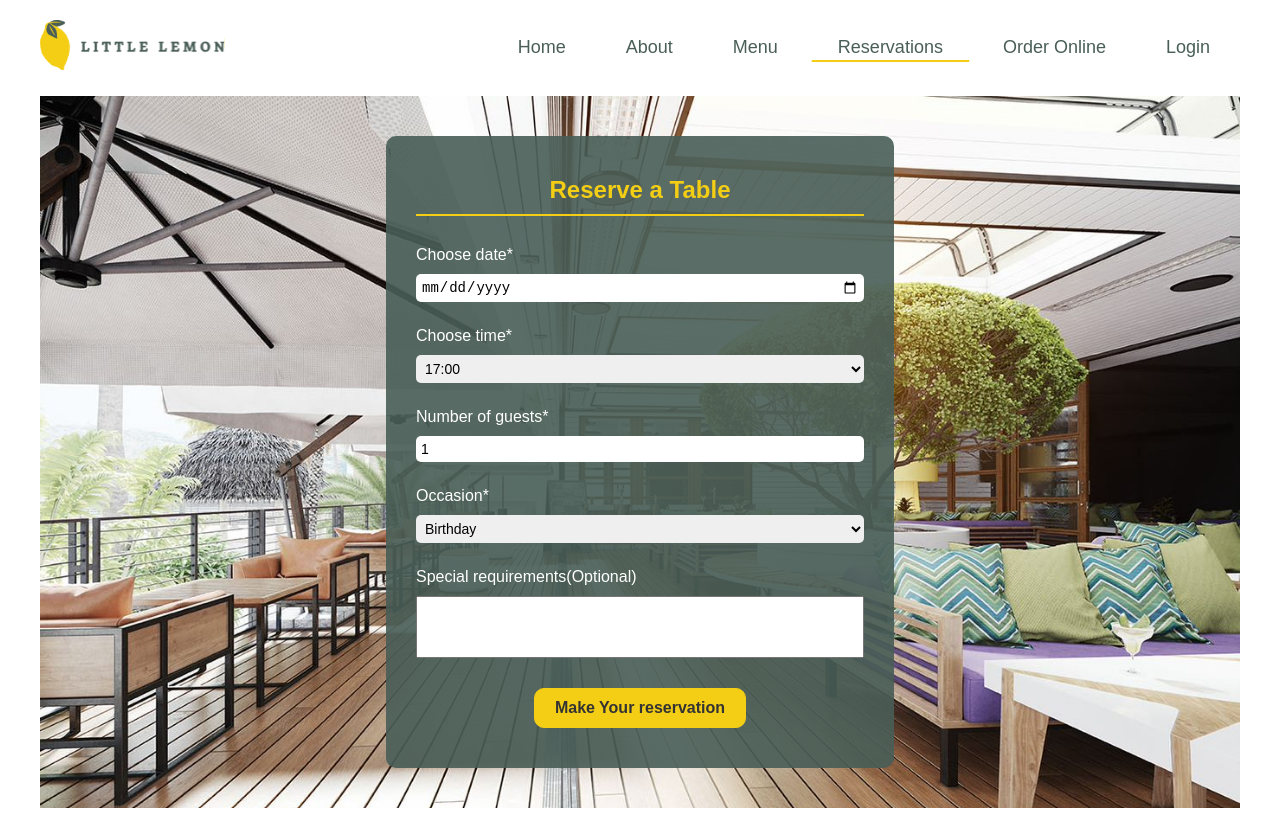
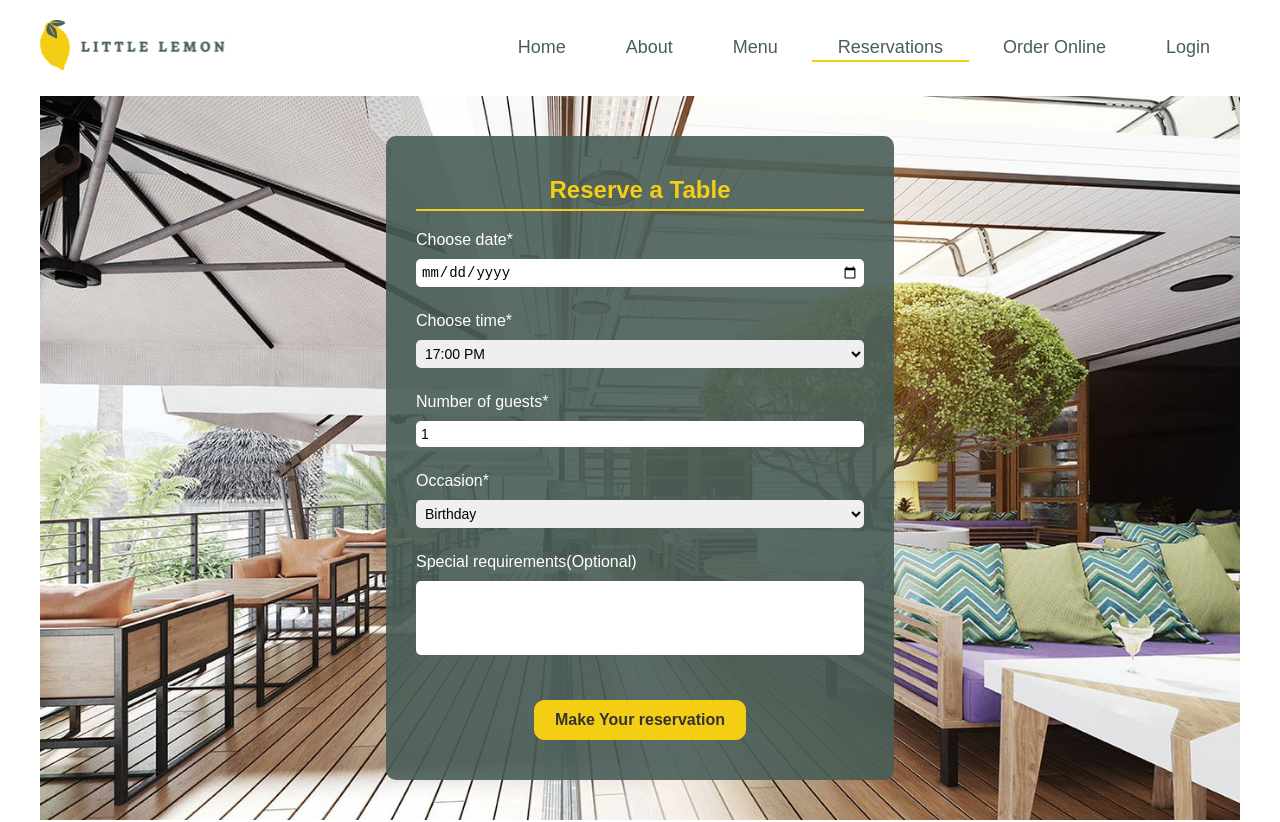
Before and after one commit to ShihaMohan235/little-lemon-app, a React (Create React App) app: page /booking in a window 1280 px wide. Shown: the top 822 px of the page. Built offline with nearby package versions, Linux system fonts and the light colour scheme.

Commit message:
added unit test cases for booking form

```diff
--- a/src/components/BookingForm.js
+++ b/src/components/BookingForm.js
@@ -2,7 +2,7 @@ import { useState } from "react";
 import '../styles/booking.css';
 import Button from "../custom-components/Button";
 
-function BookingForm({ availableTimes, dispatch }) {
+function BookingForm({ availableTimes, dispatch, onSubmit }) {
     const [formData, setFormData] = useState({
         date: '',
         time: availableTimes[0],
@@ -10,6 +10,7 @@ function BookingForm({ availableTimes, dispatch }) {
         occasion: 'Birthday',
         requirements: ''
     });
+
     const btnConfig = {
         btnClass: 'btn-primary reservation-btn',
         btnName: 'Make Your reservation',
@@ -27,20 +28,36 @@ function BookingForm({ availableTimes, dispatch }) {
         }
     };
 
-    const handleSubmit = (e) => {
+    const handleSubmit = async (e) => {
         e.preventDefault();
         console.log('Form submitted:', formData);
-        // You can perform further actions, such as sending the form data to a server
+        if (
+            formData.date &&
+            formData.time &&
+            formData.guestNumber &&
+            formData.occasion
+        ) {
+            onSubmit(formData);
+            setFormData({
+                date: '',
+                time: availableTimes[0],
+                guestNumber: '1',
+                occasion: 'Birthday',
+                requirements: ''
+            });
+        } else {
+            console.error('Form validation failed. Please fill in all required fields.');
+        }
+        onSubmit(formData);
     };
 
     return (
-        <form className="booking-form" onSubmit={handleSubmit} aria-labelledby="form-title">
-            <h3 id="form-title">Reserve a Table</h3>
-            <hr />
+        <form onSubmit={handleSubmit} aria-labelledby="form-title">
             <label htmlFor="res-date">Choose date*</label>
             <input
                 type="date"
                 id="res-date"
+                data-testid="res-date"
                 name="date"
                 aria-labelledby="res-date"
                 aria-required="true"
@@ -50,6 +67,7 @@ function BookingForm({ availableTimes, dispatch }) {
             />
             <label htmlFor="res-time">Choose time*</label>
             <select id="res-time"
+                data-testid="res-time"
                 name="time"
                 aria-labelledby="res-time"
                 aria-required="true"
@@ -67,6 +85,7 @@ function BookingForm({ availableTimes, dispatch }) {
             <input type="number"
                 placeholder="1" min="1" max="10"
                 id="guests"
+                data-testid="guests"
                 name="guestNumber"
                 aria-labelledby="guests"
                 aria-required="true"
@@ -75,6 +94,7 @@ function BookingForm({ availableTimes, dispatch }) {
                 onChange={handleChange} />
             <label htmlFor="occasion">Occasion*</label>
             <select id="occasion"
+                data-testid="occasion"
                 name="occasion"
                 value={formData.occasion}
                 aria-labelledby="occasion"
@@ -87,10 +107,12 @@ function BookingForm({ availableTimes, dispatch }) {
             </select>
             <label htmlFor="requirements">Special requirements(Optional)</label>
             <textarea id="requirements" max="150" rows="4"
+                data-testid="requirements"
+                name="requirements"
                 value={formData.requirements}
                 aria-labelledby="requirements"
                 aria-required="false"
-                style={{resize: 'none'}}
+                style={{ resize: 'none' }}
                 onChange={handleChange}
             >
             </textarea>
--- a/src/pages/BookingPage.js
+++ b/src/pages/BookingPage.js
@@ -1,27 +1,40 @@
-import { useReducer, useState } from "react";
+import { useReducer } from "react";
 import BookingForm from "../components/BookingForm";
 
-function BookingPage() {
-    const initializeTimes = [
-        '17:00', '18:00', '19:00', '20:00', '21:00', '22:00'
+export const initializeTimes = () => {
+    return [
+        '17:00 PM', '18:00 PM', '19:00 PM', '20:00 PM', '21:00 PM', '22:00 PM'
     ];
-    const newTimes = [
-        '18:00', '19:00', '22:00'
+};
+
+export const newTimes = [
+    '18:00 PM', '19:00 PM', '22:00 PM'
 ];
-    const updateTimes = (state, action) => {
-        console.log('state', state, action)
+export const updateTimes = (state, action) => {
     switch (action.type) {
         case "UPDATE_TIMES":
             return newTimes;
+        case "RESET":
+            return initializeTimes();
         default:
             return state;
     }
 };
-    const [availableTimes, dispatch] = useReducer(updateTimes, initializeTimes);
+
+function BookingPage() {
+    const [availableTimes, dispatch] = useReducer(updateTimes, initializeTimes());
+
+    const handleSubmit = (formData) => {
+        console.log('Form submitted with data:', formData);
+    };
 
     return (
         <section className="booking-section">
-            <BookingForm availableTimes={availableTimes} dispatch={dispatch} />
+            <div className="booking-form">
+                <h3 id="form-title">Reserve a Table</h3>
+                <hr />
+                <BookingForm availableTimes={availableTimes} dispatch={dispatch} onSubmit={handleSubmit} />
+            </div>
         </section>
     )
 }
--- a/src/styles/booking.css
+++ b/src/styles/booking.css
@@ -7,9 +7,7 @@
 }
 
 .booking-form {
-    display: grid;
     width: 40%;
-    gap: 10px;
     margin: auto;
     padding: 40px 30px;
     background-color: rgb(73 94 87 / 90%);
@@ -17,9 +15,15 @@
     color: #ffffff;
 }
 
+.booking-form form {
+    display: grid;
+    gap: 10px;
+}
+
 .booking-form h3 {
     text-align: center;
     color:  #f4ce14;
+    padding-bottom: 5px;
 }
 
 hr {
@@ -31,7 +35,7 @@ hr {
     font-weight: 500;
 }
 
-.booking-form input, .booking-form select {
+.booking-form input, .booking-form select, .booking-form textarea {
     padding: 5px;
     font-size: 14px;
     font-weight: 500;
```
Also changed, not shown: 2 other files (tests, documents, lock files or other folders). Lines whose indentation alone changed are shown as unchanged.
